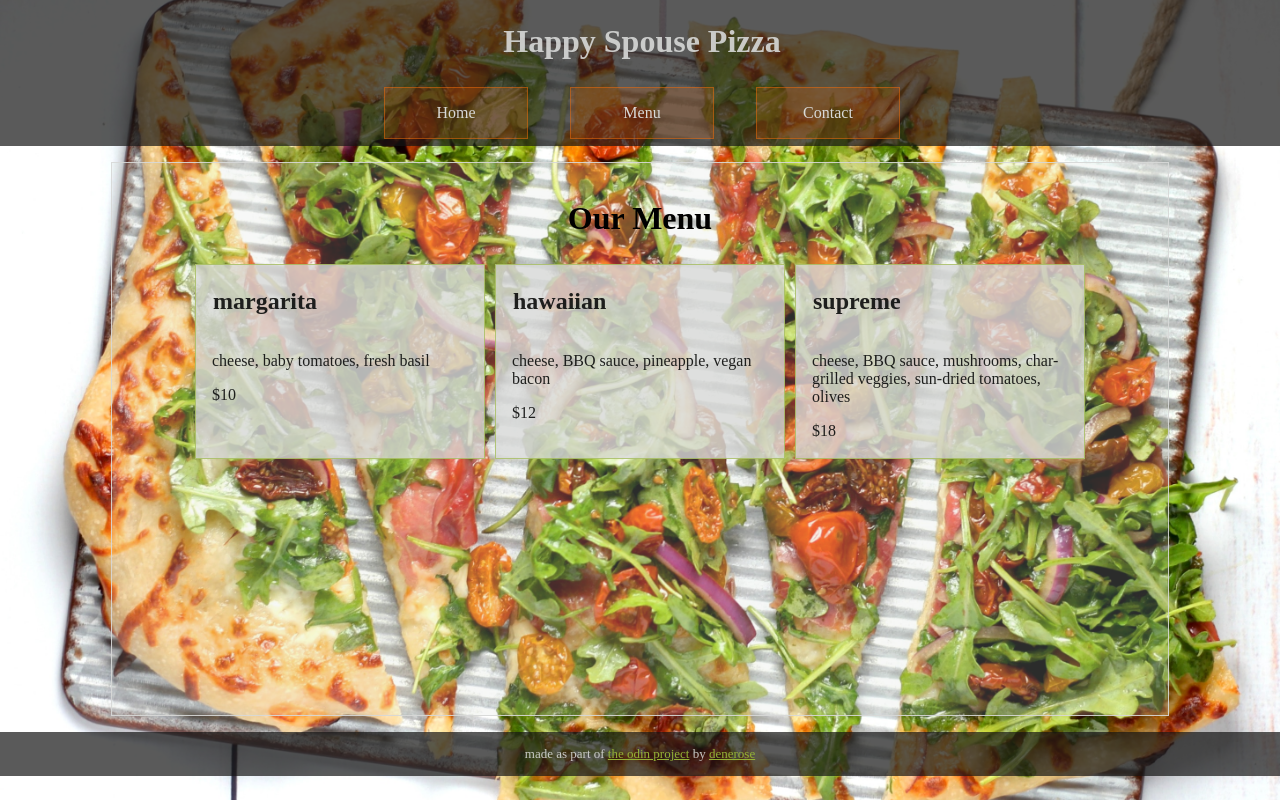
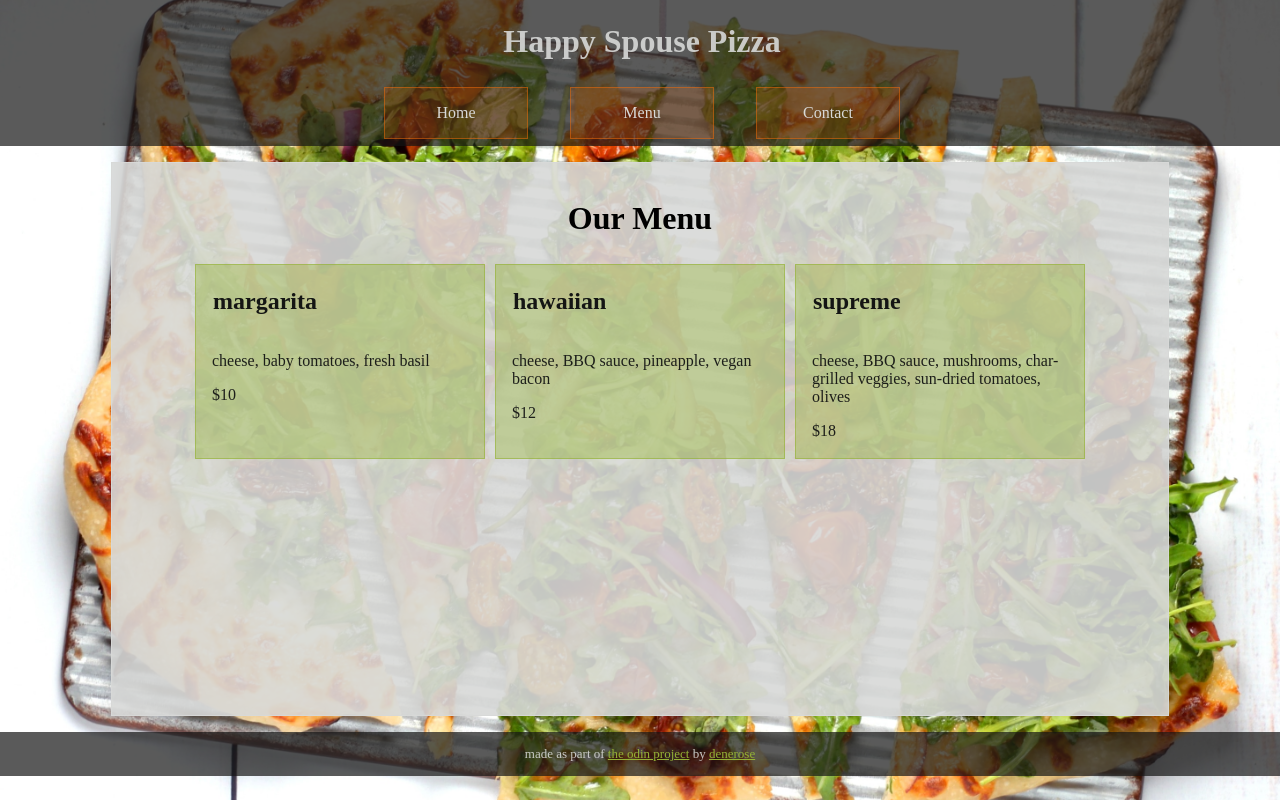
Before and after one commit to denerose/RestaurantPage-Odin, a plain HTML site: page index.html in a window 1280 px wide. Both pictures are taken after a click on the element "Menu". Drawn offline with Linux system fonts and the light colour scheme.

Commit message:
Minor readability changes

```diff
--- a/style.css
+++ b/style.css
@@ -65,7 +65,7 @@ footer {
 
 #content {
     border: 0.5px solid rgba(var(--platinum), 0.9);
-    background-color: rgba(var(--platinum), 0.2);
+    background-color: rgba(var(--platinum), 0.9);
     display: flex;
     flex-flow: column wrap;
     align-items: center;
@@ -85,7 +85,7 @@ a {
     display: flex;
     flex-flow: column wrap;
     width: 25%;
-    background-color: rgba(var(--platinum), 0.8);
+    background-color: rgba(var(--green), 0.4);
     border: 0.5px solid rgba(var(--green), 0.6);
     color: rgba(var(--charcoal), 0.95);
     padding: 2px 1rem;
@@ -102,6 +102,7 @@ a {
 
 .menuCard > h2 {
     padding: 1px;
+    color: rgba(var(--charcoal));
 }
 
 .cost {
```
